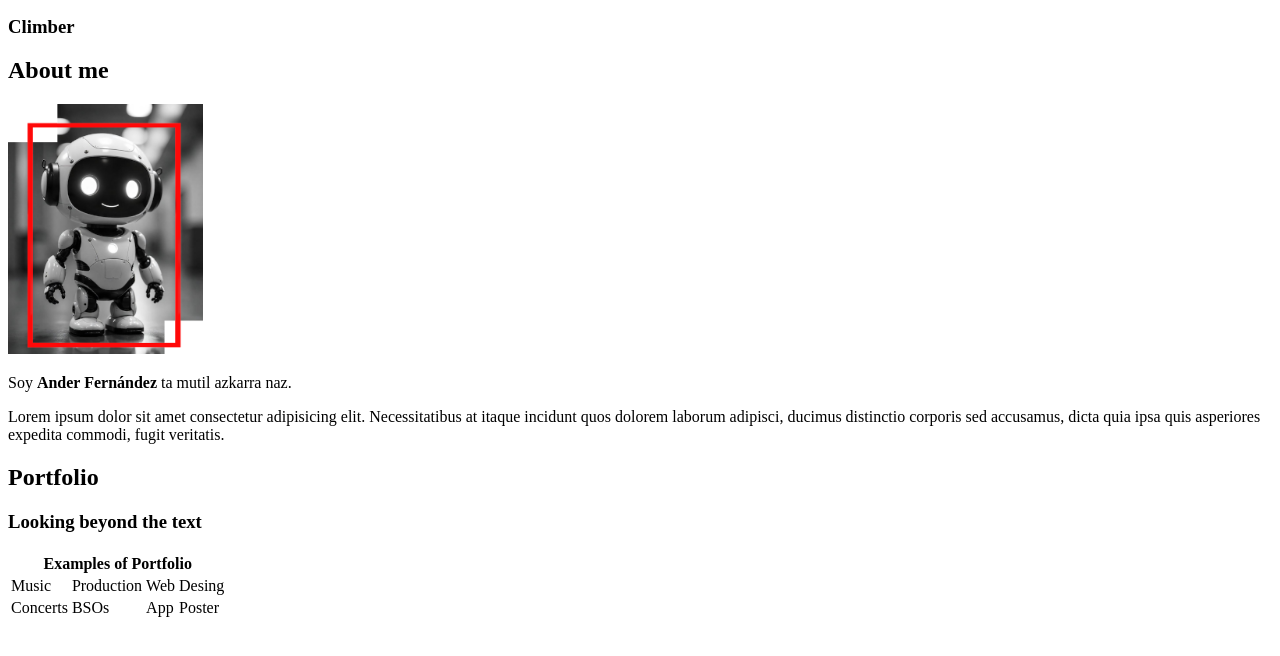
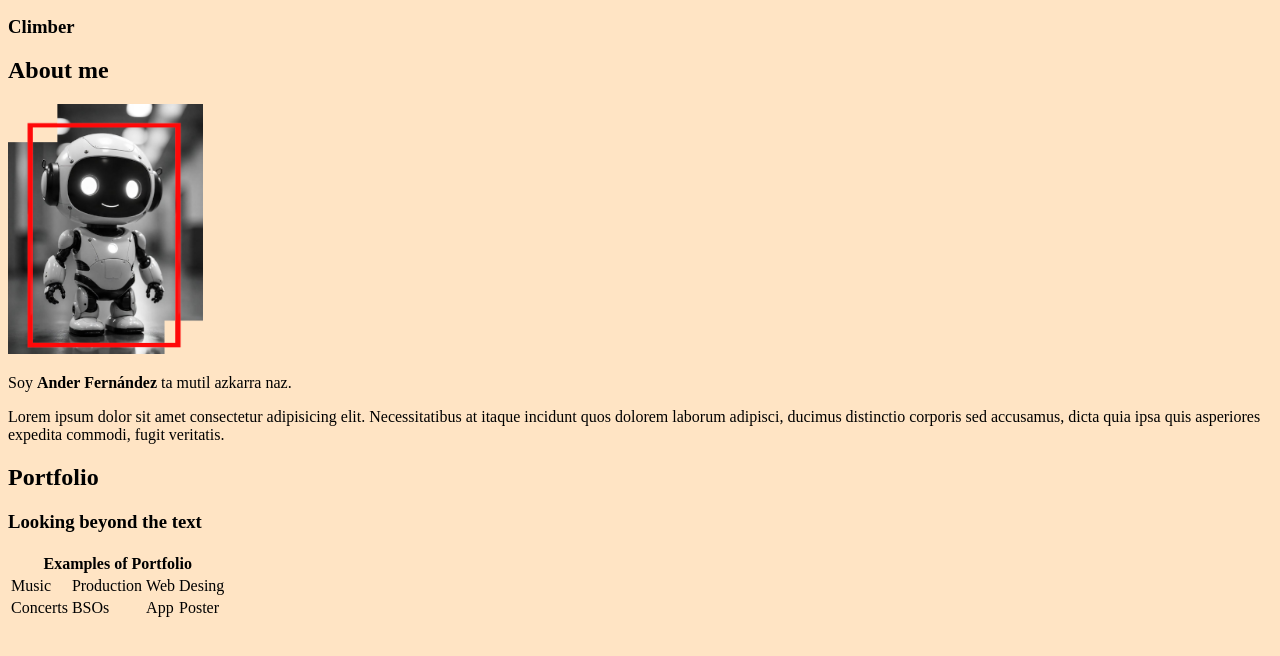
Before and after one commit to anderrow/WebLearning, a plain HTML site: page index.html in a window 1280 px wide. Shown: the part 92-748 px from the top of the page. Drawn offline with Linux system fonts and the light colour scheme.

Commit message:
Generate Css fyle

```diff
--- /dev/null
+++ b/css/style.css
@@ -0,0 +1,3 @@
+body{
+    background-color: bisque;
+}
--- a/Portfolio/index.html
+++ b/index.html
@@ -3,6 +3,7 @@
     <head>
         	<meta charset="utf-8">
             <title>Ander Fernández</title>
+            <link rel="stylesheet" href="./css/style.css">
     </head>
     <body>
         <!--Initial block-->
```
Also changed, not shown: images/ResizeRowRobot.png (renamed from Portfolio/images/ResizeRowRobot.png), images/RowRobot.jpeg (renamed from Portfolio/images/RowRobot.jpeg).
